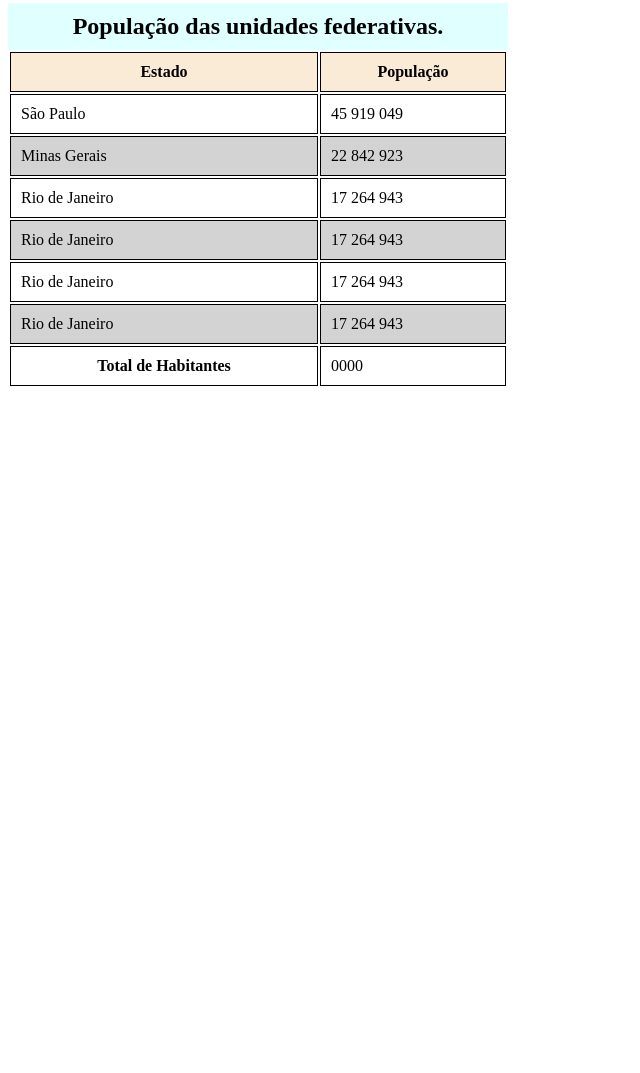
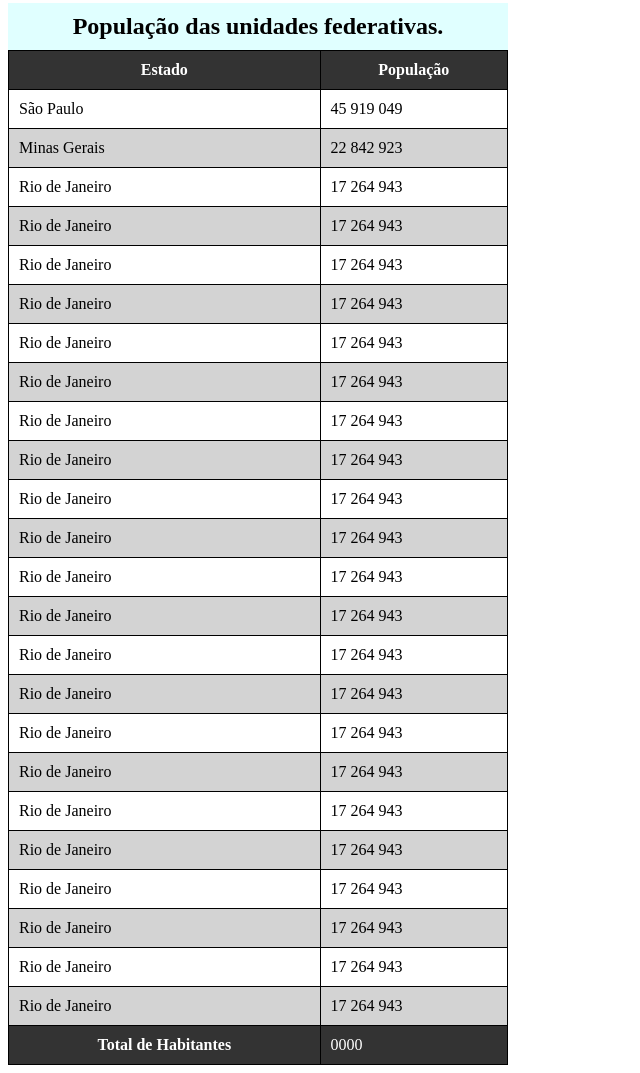
Before and after one commit to ramirosevergnini/html-css, a plain HTML site: page exercicios/ex023/tabela002.html in a window 1280 px wide. Shown: the part 77-1150 px from the top of the page, without its empty margins (0-640 px from the left). Before the commit the page ends 800 px from the top, so only its background shows below. Drawn offline with Linux system fonts and the light colour scheme.

Commit message:
criação das tabelas de exercicio

```diff
--- a/exercicios/ex023/tabela002.html
+++ b/exercicios/ex023/tabela002.html
@@ -12,6 +12,8 @@
             background-color: lightcyan;
         }
         table{
+            position: relative;
+            border-collapse: collapse;
             width: 500px;
         }
         td, th{
@@ -21,8 +23,14 @@
         tbody tr:nth-child(2n){
             background-color: lightgray;
         }
-        thead{
-            background-color: antiquewhite;
+        thead, tfoot{
+            background-color: rgb(51, 51, 51);
+            color: white;
+        }
+        thead > tr > th{
+            position: sticky;
+            top: 0;
+            background-color: rgb(51, 51, 51);
         }
     </style>
 </head>
@@ -61,6 +69,78 @@
                 <td>Rio de Janeiro</td>
                 <td>17 264 943</td>
             </tr>
+            <tr>
+                <td>Rio de Janeiro</td>
+                <td>17 264 943</td>
+            </tr>
+            <tr>
+                <td>Rio de Janeiro</td>
+                <td>17 264 943</td>
+            </tr>
+            <tr>
+                <td>Rio de Janeiro</td>
+                <td>17 264 943</td>
+            </tr>
+            <tr>
+                <td>Rio de Janeiro</td>
+                <td>17 264 943</td>
+            </tr>
+            <tr>
+                <td>Rio de Janeiro</td>
+                <td>17 264 943</td>
+            </tr>
+            <tr>
+                <td>Rio de Janeiro</td>
+                <td>17 264 943</td>
+            </tr>
+            <tr>
+                <td>Rio de Janeiro</td>
+                <td>17 264 943</td>
+            </tr>
+            <tr>
+                <td>Rio de Janeiro</td>
+                <td>17 264 943</td>
+            </tr>
+            <tr>
+                <td>Rio de Janeiro</td>
+                <td>17 264 943</td>
+            </tr>
+            <tr>
+                <td>Rio de Janeiro</td>
+                <td>17 264 943</td>
+            </tr>
+            <tr>
+                <td>Rio de Janeiro</td>
+                <td>17 264 943</td>
+            </tr>
+            <tr>
+                <td>Rio de Janeiro</td>
+                <td>17 264 943</td>
+            </tr>
+            <tr>
+                <td>Rio de Janeiro</td>
+                <td>17 264 943</td>
+            </tr>
+            <tr>
+                <td>Rio de Janeiro</td>
+                <td>17 264 943</td>
+            </tr>
+            <tr>
+                <td>Rio de Janeiro</td>
+                <td>17 264 943</td>
+            </tr>
+            <tr>
+                <td>Rio de Janeiro</td>
+                <td>17 264 943</td>
+            </tr>
+            <tr>
+                <td>Rio de Janeiro</td>
+                <td>17 264 943</td>
+            </tr>
+            <tr>
+                <td>Rio de Janeiro</td>
+                <td>17 264 943</td>
+            </tr>
         </tbody>
         <tfoot>
             <th scope="row">Total de Habitantes</th>
```
Also changed, not shown: exercicios/ex023/tabela003.html (added, +44 -0 lines).
